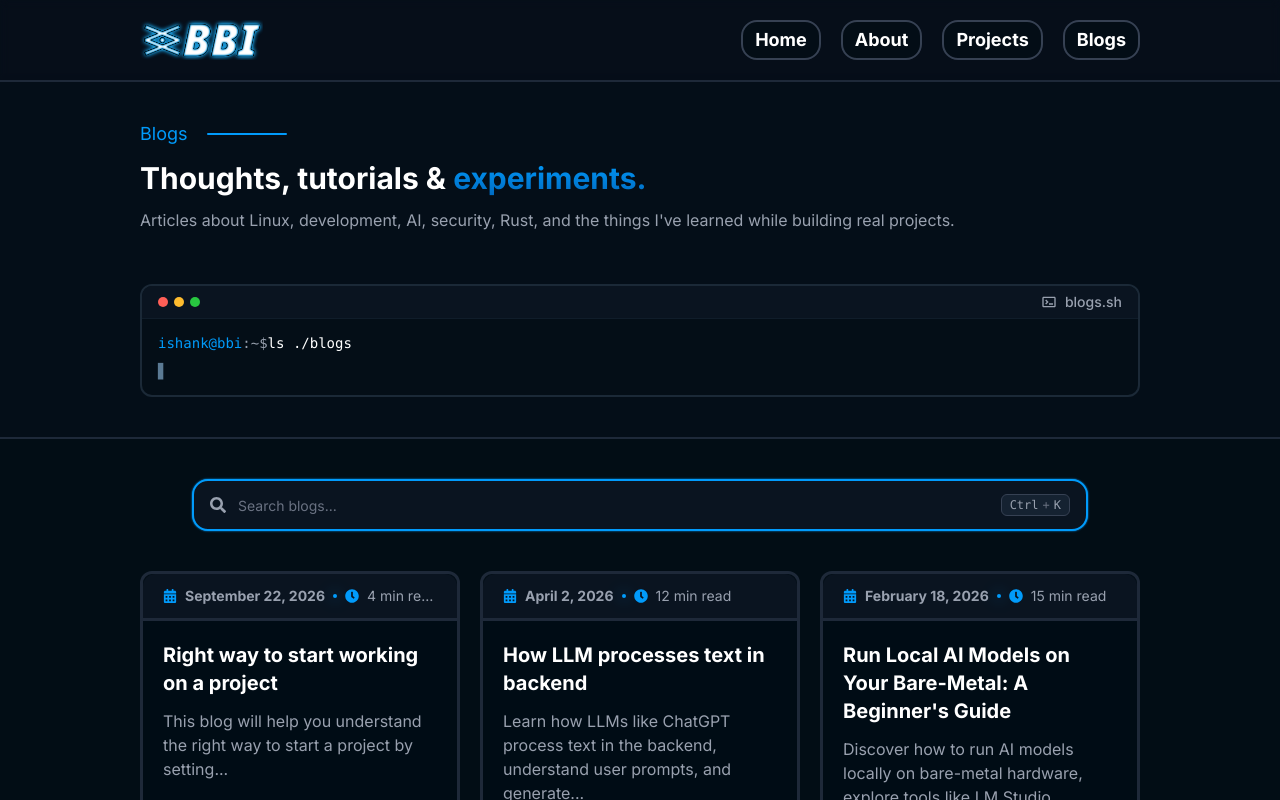
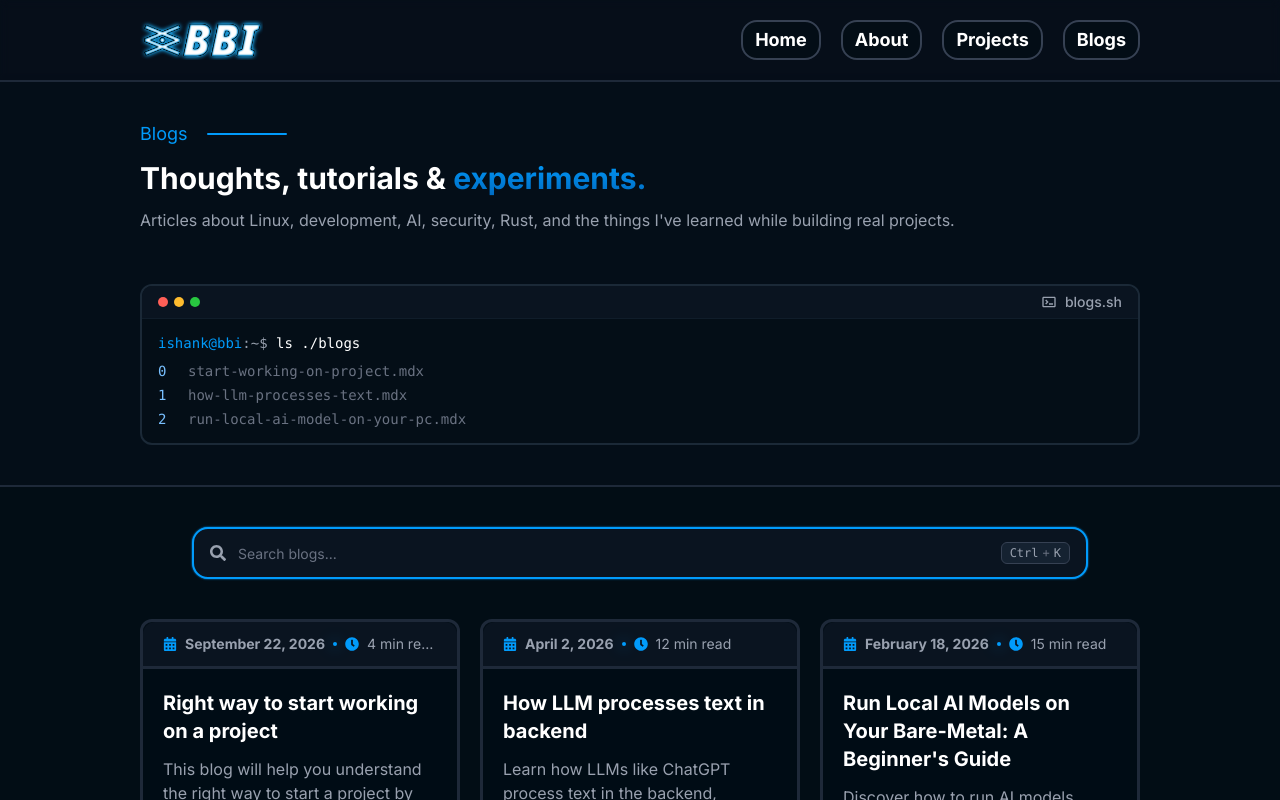
Before and after one commit to BIGBEASTISHANK/bigbeastishank.com, a Next.js app: page /blogs in a window 1280 px wide. Shown: the top 800 px of the page. Built offline with nearby package versions, Linux system fonts and the light colour scheme.

Commit message:
[UPDATE] Projects & blogs code terminal

```diff
--- a/src/components/Blogs.tsx
+++ b/src/components/Blogs.tsx
@@ -85,11 +85,18 @@ export default function BlogsComponent() {
 							<div className="font-mono text-sm leading-6">
 								<p>
 									<span className="text-[#019BFB]">ishank@bbi</span>
-									<span className="text-gray-400">:~$</span>
+									<span className="text-gray-400">:~$ </span>
 									<span className="text-white">ls ./blogs</span>
 								</p>
 
-								<p className="mt-1 animate-pulse text-[#A5D6FF]">▋</p>
+								<div className="mt-1">
+									{blogPosts.slice(0, 3).map((post, index) => (
+										<div key={index} className="grid grid-cols-[30px_1fr]">
+											<span className="text-[#79C0FF]">{index}</span>
+											<span className="text-gray-500">{post.slug}.mdx</span>
+										</div>
+									))}
+								</div>
 							</div>
 						}
 						title="blogs.sh"
--- a/src/components/Projects.tsx
+++ b/src/components/Projects.tsx
@@ -81,7 +81,7 @@ export default function ProjectsComponent() {
 							<div className="font-mono text-sm leading-6">
 								<p>
 									<span className="text-[#019BFB]">ishank@bbi</span>
-									<span className="text-gray-400">:~$</span>
+									<span className="text-gray-400">:~$ </span>
 									<span className="text-white">ls ./projects</span>
 								</p>
 
@@ -95,8 +95,6 @@ export default function ProjectsComponent() {
 									<span className="text-[#79C0FF]">others/</span>
 									<span className="text-gray-500"># Tools, scripts and random stuff</span>
 								</div>
-
-								<p className="mt-1 animate-pulse text-[#A5D6FF]">▋</p>
 							</div>
 						}
 						title="projects.sh"
```
